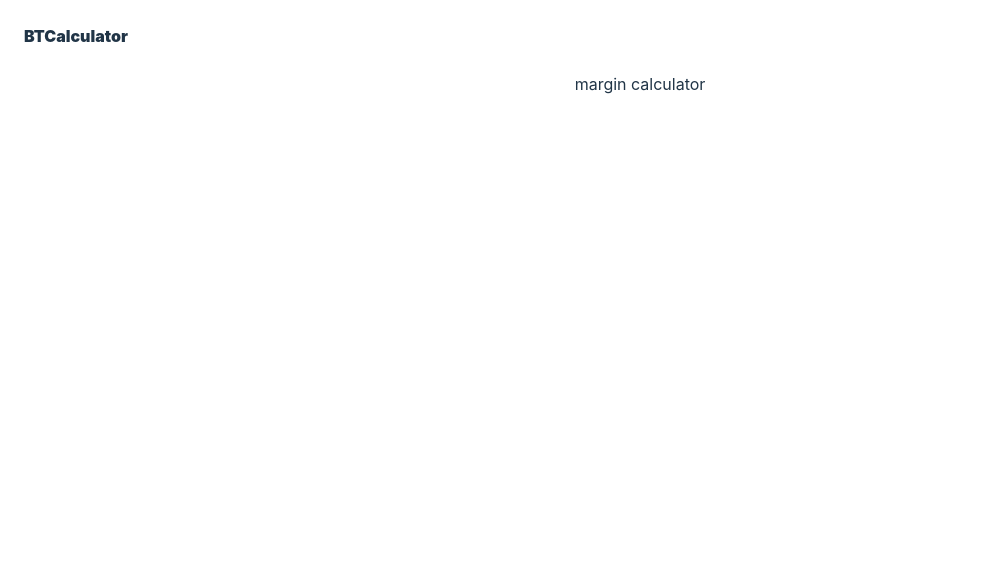
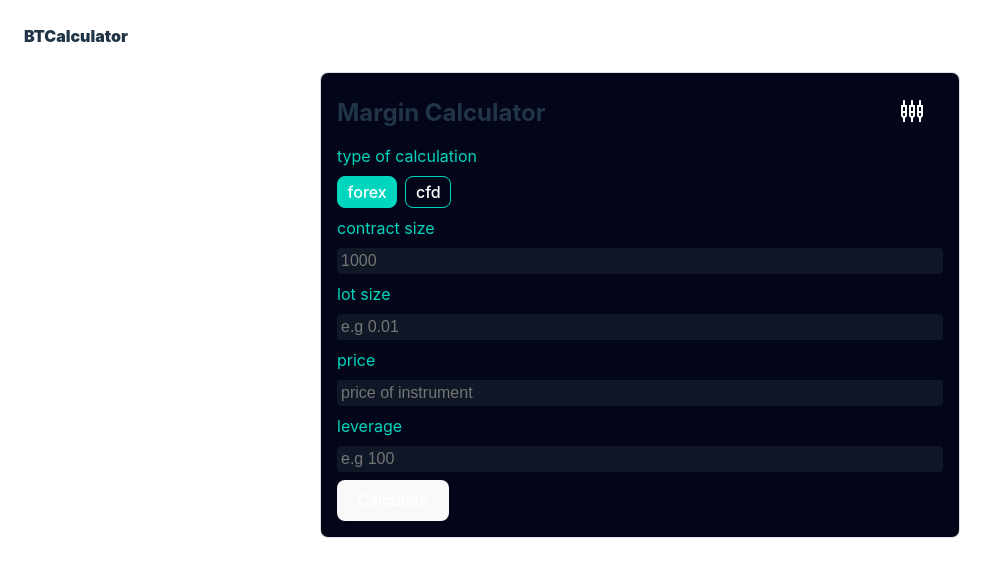
Before and after one commit to markojanja/btcalculator, a React (Vite) app in the folder frontend/: page /margin in a window 1280 px wide. Shown: the top 576 px of the page, without its empty margins (0-999 px from the left). Built offline with nearby package versions, Linux system fonts and the light colour scheme.

Commit message:
margin calculator v1

```diff
--- /dev/null
+++ b/frontend/src/components/ButtonGroup.jsx
@@ -0,0 +1,21 @@
+const ButtonGroup = ({ array, activeType, onClick }) => {
+  return (
+    <div className="button-group">
+      <p className="label">type of calculation</p>
+      <div className="group-inline">
+        {array.map((item) => (
+          <button
+            key={item}
+            className={activeType !== item ? "btn-outline" : "btn-outline selected"}
+            value={item}
+            onClick={onClick}
+          >
+            {item}
+          </button>
+        ))}
+      </div>
+    </div>
+  );
+};
+
+export default ButtonGroup;
--- a/frontend/src/components/MarginCalculator.jsx
+++ b/frontend/src/components/MarginCalculator.jsx
@@ -1,7 +1,153 @@
+import Input from "./Input";
+import CalculatorHeading from "./CalculatorHeading";
 import "./PipCalculator.css";
+import ButtonGroup from "./ButtonGroup";
+import { useState } from "react";
+import { marginCalculationCFD, marginCalculationForex } from "../utils/calculations";
 
 const MarginCalculator = () => {
-  return <div className="margin-calculator">margin calculator</div>;
+  const [activeType, setActveType] = useState("forex");
+  const [calculations, setCalculations] = useState([]);
+  const [contractSize, setContractSize] = useState("");
+  const [lotSize, setLotSize] = useState("");
+  const [price, setPrice] = useState("");
+  const [leverage, setLeverage] = useState("");
+  const [margin, setMargin] = useState("");
+
+  const handleTypeSelect = (e) => {
+    setActveType(e.target.value);
+    console.log(activeType);
+  };
+
+  const handleContractSize = (e) => {
+    setContractSize(e.target.value);
+  };
+  const handleLotSize = (e) => {
+    setLotSize(e.target.value);
+  };
+  const handlePrice = (e) => {
+    setPrice(e.target.value);
+  };
+  const handleLeverage = (e) => {
+    setLeverage(e.target.value);
+  };
+  const handleMargin = (e) => {
+    setMargin(e.target.value);
+  };
+
+  const handleCalculate = () => {
+    let res;
+    let newPair;
+
+    if (activeType === "forex") {
+      setMargin("-");
+      res = marginCalculationForex(contractSize, lotSize, price, leverage);
+      newPair = {
+        contractSize,
+        lotSize,
+        price,
+        margin: "-",
+        leverage,
+        marginRequired: parseFloat(res.toFixed(2)),
+      };
+    } else if (activeType === "cfd") {
+      setLeverage("-");
+      res = marginCalculationCFD(contractSize, lotSize, price, margin);
+      newPair = {
+        contractSize,
+        lotSize,
+        price,
+        margin,
+        leverage: "-",
+        marginRequired: parseFloat(res.toFixed(2)),
+      };
+    } else {
+      console.log("error");
+      return;
+    }
+
+    setCalculations([...calculations, newPair]); // Correct state update
+    console.log([...calculations, newPair]); // Logs updated state
+  };
+
+  const calcType = ["forex", "cfd"];
+
+  return (
+    <>
+      <div className="calculator">
+        <CalculatorHeading title={"Margin Calculator"} editMode={false} setEditMode={null} />
+        <ButtonGroup array={calcType} activeType={activeType} onClick={handleTypeSelect} />
+        <Input
+          label={"contract size"}
+          placeholder={"1000"}
+          value={contractSize}
+          onChange={handleContractSize}
+          disabled={false}
+        />
+        <Input
+          label={"lot size"}
+          placeholder={"e.g 0.01"}
+          value={lotSize}
+          onChange={handleLotSize}
+          disabled={false}
+        />
+        <Input
+          label={"price"}
+          placeholder={"price of instrument"}
+          value={price}
+          onChange={handlePrice}
+          disabled={false}
+        />
+        {activeType === "forex" && (
+          <Input
+            label={"leverage"}
+            placeholder={"e.g 100"}
+            value={leverage}
+            onChange={handleLeverage}
+            disabled={false}
+          />
+        )}
+        {activeType === "cfd" && (
+          <Input
+            label={"margin (%)"}
+            placeholder={"e.g 5"}
+            value={margin}
+            onChange={handleMargin}
+            disabled={false}
+          />
+        )}
+        <button onClick={handleCalculate}>Calculate</button>
+      </div>
+      {calculations.length > 0 && (
+        <div className="results-display" style={{ width: "50%" }}>
+          <table className="calculation-table">
+            <thead>
+              <tr>
+                <th>Contract Size</th>
+                <th>Lot Size</th>
+                <th>Price</th>
+                <th>Margin(%)</th>
+                <th>Leverage</th>
+                <th>Margin Required</th>
+              </tr>
+            </thead>
+            <tbody>
+              {calculations.map((calc, index) => (
+                <tr key={index}>
+                  <td>{calc.contractSize}</td>
+                  <td>{calc.lotSize}</td>
+                  <td>{calc.price}</td>
+                  <td>{calc.margin}</td>
+                  <td>{calc.leverage}</td>
+                  <td>{calc.marginRequired}</td>
+                </tr>
+              ))}
+            </tbody>
+          </table>
+        </div>
+      )}
+    </>
+  );
 };
 
 export default MarginCalculator;
--- a/frontend/src/components/PipCalculator.css
+++ b/frontend/src/components/PipCalculator.css
@@ -93,3 +93,49 @@ select {
 .active-border {
   border-color: oklch(0.777 0.152 181.912);
 }
+.group-inline {
+  display: flex;
+  gap: 0.5rem;
+  align-items: center;
+  justify-content: start;
+  max-height: 50px;
+}
+.button-group {
+  display: flex;
+  flex-direction: column;
+  gap: 0.5rem;
+}
+.label {
+  text-align: left;
+  color: oklch(0.777 0.152 181.912);
+}
+
+.btn-outline {
+  cursor: pointer;
+  display: inline-block;
+  border: 1px solid oklch(0.777 0.152 181.912);
+  color: #ffffff;
+  background: transparent;
+  padding: 0.3rem 0.6rem;
+}
+
+.selected {
+  background: oklch(0.777 0.152 181.912);
+  transition: all 0.2s ease;
+}
+.calculation-table {
+  width: 100%;
+  border-collapse: collapse;
+  margin-top: 20px;
+}
+
+.calculation-table th,
+.calculation-table td {
+  border: 1px solid #ddd;
+  padding: 10px;
+  text-align: center;
+}
+
+.calculation-table th {
+  background-color: inherit;
+}
--- /dev/null
+++ b/frontend/src/utils/calculations.js
@@ -0,0 +1,6 @@
+export const marginCalculationForex = (contractSize, lotSize, price, leverage) => {
+  return (contractSize * lotSize * price) / leverage;
+};
+export const marginCalculationCFD = (contractSize, lotSize, price, margin) => {
+  return contractSize * lotSize * price * (margin / 100);
+};
--- a/frontend/src/utils/helpers.js
+++ b/frontend/src/utils/helpers.js
@@ -44,6 +44,7 @@ export const allCurrencyPairs = [
   "NZD/ZAR",
   "NZD/SEK",
   "NZD/PLN",
+  "BTC/USD",
 ];
 
 export const uniqueCurrencies = [
```
